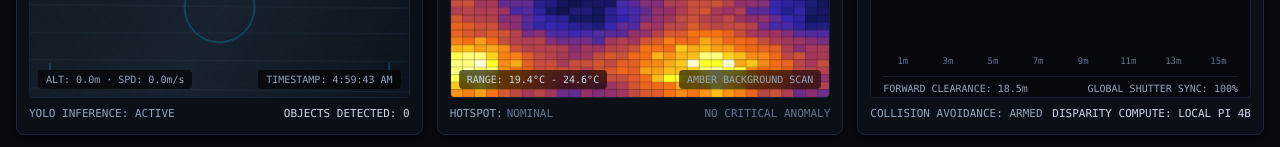
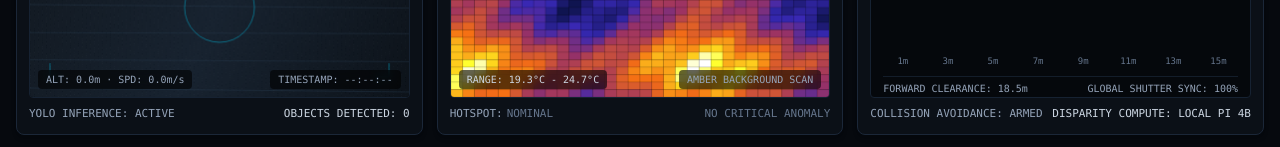
Before and after one commit to nafisdevtale/kaya-ps4-search-and-rescue, a Next.js app: page / in a window 1280 px wide. Shown: the part 1056-1203 px from the top of the page. Built offline with nearby package versions, Linux system fonts and the light colour scheme.

Commit message:
fix simulation hydration mismatch

```diff
--- a/src/components/mission/RgbSensorFeed.tsx
+++ b/src/components/mission/RgbSensorFeed.tsx
@@ -1,12 +1,17 @@
 "use client";
 
-import React, { useEffect, useRef } from "react";
+import React, { useEffect, useRef, useState } from "react";
 import { useMission } from "../../context/MissionContext";
-import { Camera, Crosshair, Eye, ShieldCheck } from "lucide-react";
+import { Camera } from "lucide-react";
 
 export function RgbSensorFeed() {
   const { progress, incidents, telemetry } = useMission();
   const canvasRef = useRef<HTMLCanvasElement>(null);
+  const [mounted, setMounted] = useState(false);
+
+useEffect(() => {
+  setMounted(true);
+}, []);
 
   // Animate simulated optical feed with synthetic camera grain, HUD, and AI bounding boxes
   useEffect(() => {
@@ -164,7 +169,7 @@ export function RgbSensorFeed() {
         </div>
 
         <div className="absolute bottom-2 right-2 text-[10px] font-mono text-slate-400 bg-black/60 px-2 py-0.5 rounded backdrop-blur-sm">
-          TIMESTAMP: {telemetry.timestamp}
+          TIMESTAMP: {mounted ? telemetry.timestamp : "--:--:--"}
         </div>
       </div>
 
--- a/src/simulation/engine.ts
+++ b/src/simulation/engine.ts
@@ -64,7 +64,7 @@ export class SimulationEngine {
 
   private createInitialTelemetry(): UAVTelemetry {
     return {
-      timestamp: new Date().toLocaleTimeString(),
+    timestamp: "--:--:--",
       mode: "AUTO",
       batteryPercent: 96,
       batteryVoltage: 12.4,
@@ -573,7 +573,13 @@ export class SimulationEngine {
       const rowArr: number[] = [];
       for (let c = 0; c < cols; c++) {
         // Base ambient temperature with sensor noise
-        let temp = 22.0 + (Math.sin(r * 0.4) + Math.cos(c * 0.3)) * 1.2 + (Math.random() - 0.5) * 0.8;
+       const deterministicNoise =
+  Math.sin(r * 0.91 + c * 1.37) * 0.4;
+
+let temp =
+  22.0 +
+  (Math.sin(r * 0.4) + Math.cos(c * 0.3)) * 1.2 +
+  deterministicNoise;
 
         if (hasSurvivor) {
           const distSq = (r - survivorR) ** 2 + (c - survivorC) ** 2;
```
